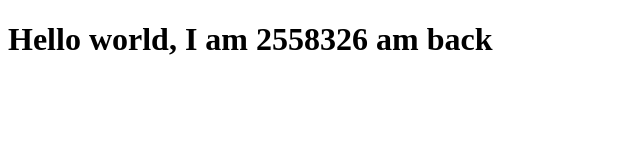
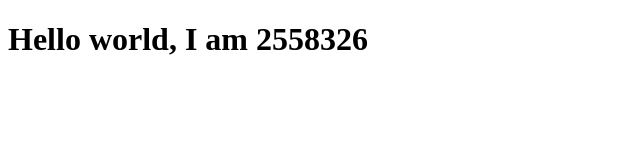
Before and after one commit to phetho5/Phetho, a plain HTML site: page index.html in a window 1280 px wide. Shown: the whole page, without its empty margins (0-640 px from the left). Drawn offline with Linux system fonts and the light colour scheme.

Commit message:
hey guys

```diff
--- a/index.html
+++ b/index.html
@@ -6,6 +6,6 @@
     <title>Document</title>
 </head>
 <body>
-    <h1>Hello world, I am 2558326 am back</h1>
+    <h1>Hello world, I am 2558326</h1>
 </body>
 </html>
```
